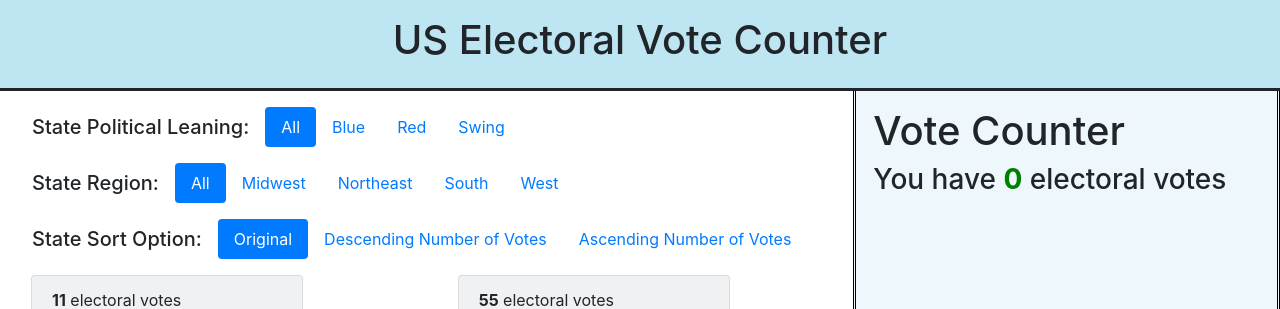
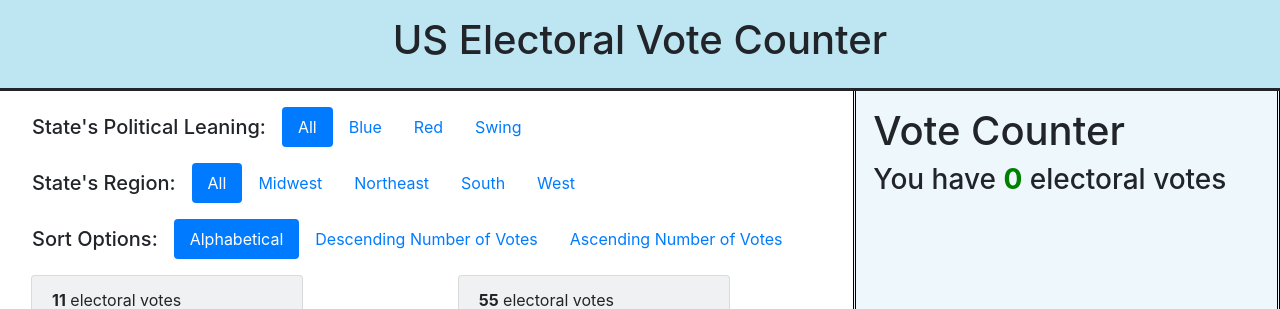
Before and after one commit to lisaxyang/listdev, a React (Create React App) app: page / in a window 1280 px wide. Shown: the top 309 px of the page. Built offline with nearby package versions, Linux system fonts and the light colour scheme.

Commit message:
made filters more expliciter

```diff
--- a/src/FilteredList.js
+++ b/src/FilteredList.js
@@ -15,7 +15,7 @@ class FilteredList extends Component {
     this.state = {
       color: "All", //political leaning
       region: "All",
-      sortCondition: "Original", //originally alphabetical
+      sortCondition: "Alphabetical", //originally alphabetical
       votesToAdd: [], // lists of US States to add to aggregator
       totalVotes: 0, // total number of electoral votes in aggregator
     };
@@ -165,7 +165,7 @@ class FilteredList extends Component {
 
             {/* Filter and Sort options */}
             <Row className='filters'>
-            <div class='selectregion'><h5>State Political Leaning:</h5></div>
+            <div class='selectregion'><h5>State's Political Leaning:</h5></div>
               <DisplayOptions navs={["All", "Blue", "Red", "Swing"]}
                 whenSelected={this.onSelectFilterColor}
                 default="All"/>
@@ -173,7 +173,7 @@ class FilteredList extends Component {
 
             <Row className='filters'>
               {/* <h6>Select Region:</h6> */}
-              <div class='selectregion'><h5>State Region:</h5></div>
+              <div class='selectregion'><h5>State's Region:</h5></div>
               <div>
                 <DisplayOptions navs={["All", "Midwest", "Northeast", "South", "West"]}
                   whenSelected={this.onSelectFilterRegion}
@@ -182,10 +182,10 @@ class FilteredList extends Component {
             </Row>
 
             <Row className='filters'>
-            <div class='selectregion'><h5>State Sort Option:</h5></div>
-              <DisplayOptions navs={["Original", "Descending Number of Votes", "Ascending Number of Votes"]}
+            <div class='selectregion'><h5>Sort Options:</h5></div>
+              <DisplayOptions navs={["Alphabetical", "Descending Number of Votes", "Ascending Number of Votes"]}
                 whenSelected={this.onSelectSort}
-                default="Original"/>
+                default="Alphabetical"/>
             </Row>
 
             {/* Displayed list */}
```
Also changed, not shown: 1 other file (tests, documents, lock files or other folders).
